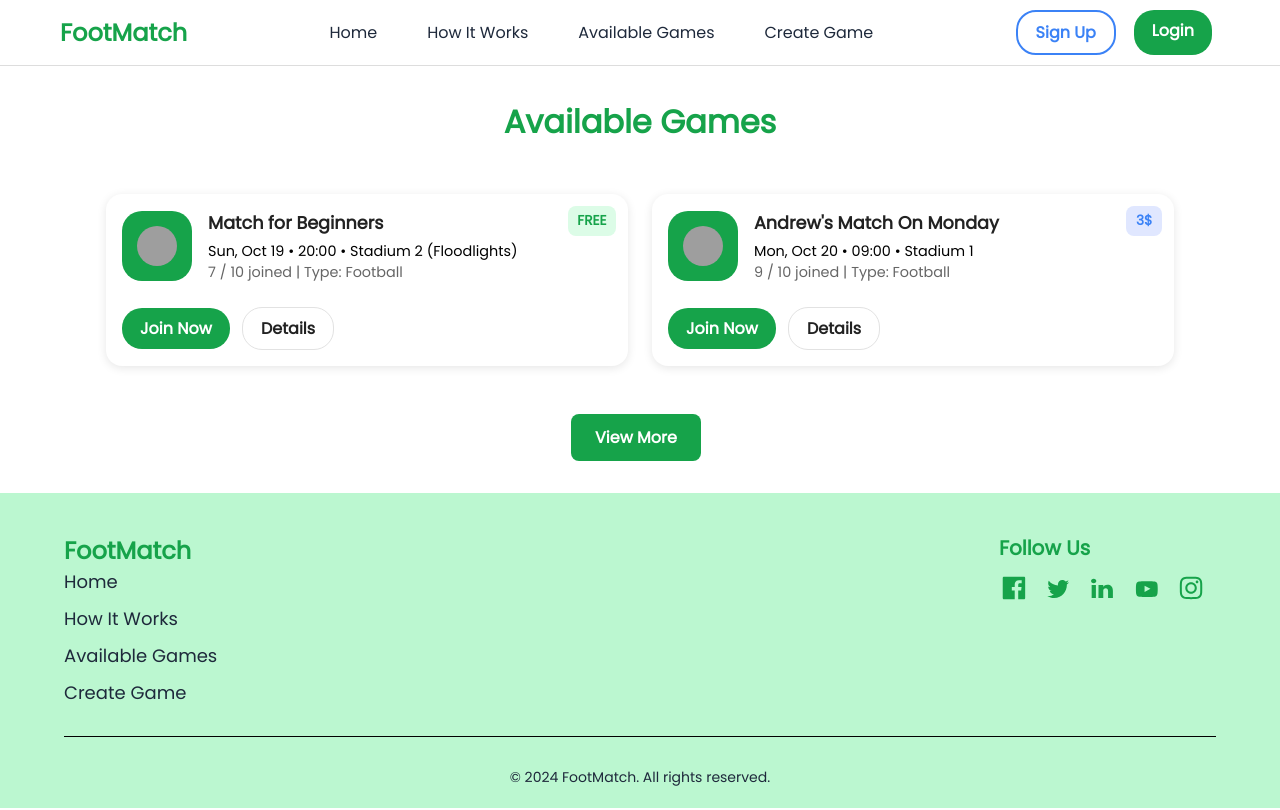
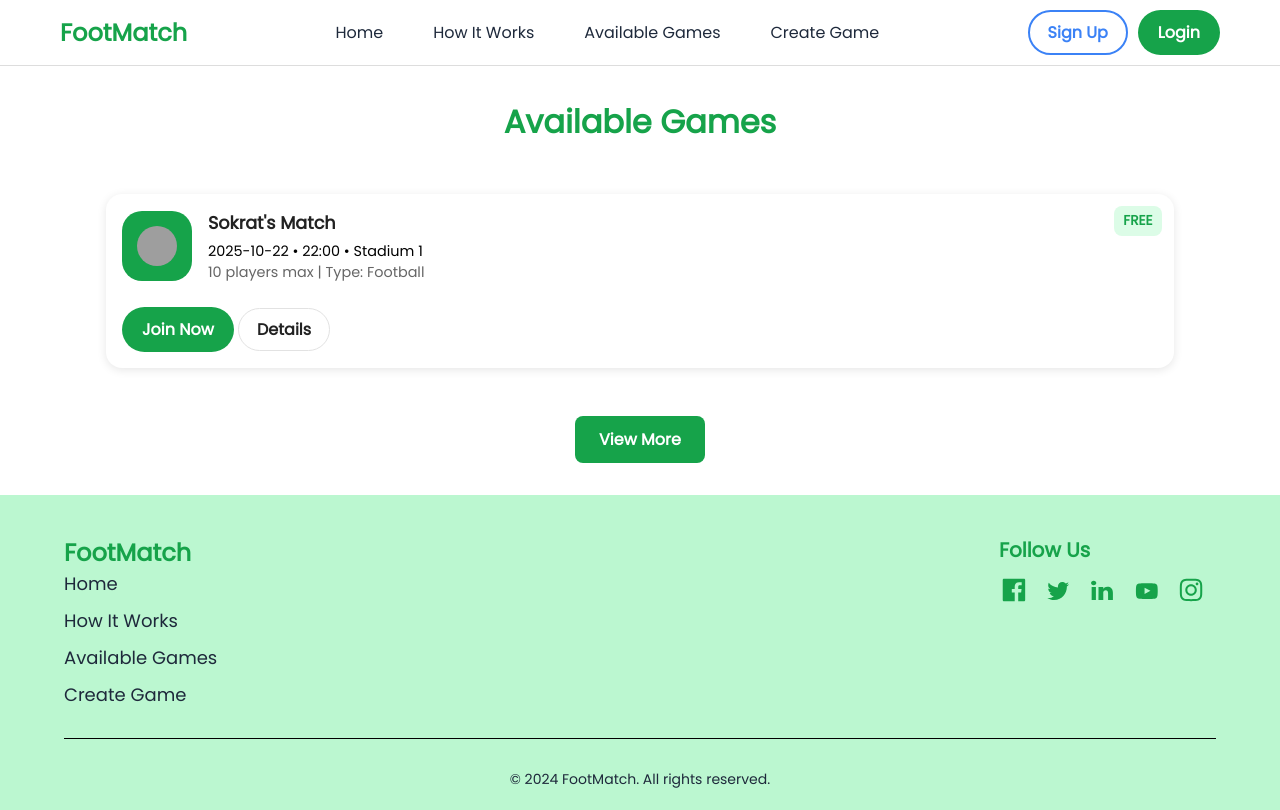
Before and after one commit to woacwoak/FootMatch-website, a Flask app: page /available-games in a window 1280 px wide. Run offline with Flask 3, Linux system fonts and the light colour scheme; grey boxes are pictures that could not be loaded.

Commit message:
added functionality for two pages: creation of games and available games lobby. Now you can create your own match with its characteristics and it will appear on available games page

```diff
--- a/app.py
+++ b/app.py
@@ -23,13 +23,14 @@ class User(db.Model):
 
 class Game(db.Model):
     id = db.Column(db.Integer, primary_key=True)
+    game_name = db.Column(db.String(100), nullable=False)
     date = db.Column(db.String(20), nullable=False)
     time = db.Column(db.String(20), nullable=False)
     location = db.Column(db.String(100), nullable=False)
     sports_type = db.Column(db.String(50), nullable=False)
     player_capacity = db.Column(db.Integer, nullable=False)
     price = db.Column(db.Float, nullable=False)
-    age = db.Column(db.Integer, nullable=False)
+    age = db.Column(db.String(15), nullable=False)
     description = db.Column(db.String(300), nullable=True)
 
 
@@ -107,16 +108,44 @@ def logout():
     session.clear()
     return redirect(url_for("home"))
 
+@app.route("/create-game", methods=["GET", "POST"])
+def create_game():
+    if request.method == "POST":
+        id = request.form.get("id")
+        game_name = request.form.get("game_name")
+        date = request.form.get("date")
+        time = request.form.get("time")
+        location = request.form.get("location")
+        sports_type = request.form.get("sports_type")
+        player_capacity = request.form.get("player_capacity")
+        price = request.form.get("price")
+        age = request.form.get("age")
+        description = request.form.get("description")
+
+        if not game_name or not date or not time or not location or not sports_type or not player_capacity or not price or not age:
+            return render_template("create-game.html", error="Please fill in all required fields.")
+
+        new_game = Game(id=id,
+                        game_name=game_name,
+                        date=date, time=time,
+                        location=location,
+                        sports_type=sports_type,
+                        player_capacity=player_capacity,
+                        price=price,
+                        age=age,
+                        description=description)
+        db.session.add(new_game)
+        db.session.commit()
+        return redirect(url_for("available_games"))
+
+    return render_template("create-game.html")
+
 @app.route("/available-games")
 def available_games():
-    # if "email" not in session:
-    #     return redirect(url_for("login"))
-    return render_template("available-games.html")
+    games = Game.query.all()
+    return render_template("available-games.html", games=games)
 
-@app.route("/create-game")
-def create_game():
 
-    return render_template("create-game.html")
 
 if __name__ == "__main__":
     with app.app_context():
--- a/static/css_folder/available-games.css
+++ b/static/css_folder/available-games.css
@@ -97,13 +97,12 @@ body {
 }
 
 .btn {
+    border: 2px solid transparent;
+    border-radius: 25px;
     padding: 8px 18px;
-    border-radius: 20px;
-    border: none;
+    font-weight: 600;
     cursor: pointer;
-    font-size: 16px;
-    margin-right: 0.5rem;
-    transition: background 0.2s ease;
+    transition: all 0.3s;
 }
 
 .join-btn {
--- a/templates/available-games.html
+++ b/templates/available-games.html
@@ -28,12 +28,13 @@
 
                 <div id="header-right">
                     <div class="btn-spacer">
-                        <a href="{{ url_for('sign_up') }}" class="btn" id="sign-up-btn">
-                            Sign Up
-                        </a>
-                        <a href="{{ url_for('login') }}" class="btn btn-green" id="join-now-btn">
-                            Login
-                        </a>
+                        {% if "email" in session %}
+                            <a href="{{ url_for('dashboard') }}" class="btn" id="sign-up-btn">Dashboard</a>
+                            <a href="{{ url_for('logout') }}" class="btn" id="join-now-btn">Logout</a>
+                        {% else %}
+                            <a href="{{ url_for('sign_up') }}" class="btn" id="sign-up-btn">Sign Up</a>
+                            <a href="{{ url_for('login') }}" class="btn btn-green" id="join-now-btn">Login</a>
+                        {% endif %}
                     </div>
 
                     <div class="hamburger">
@@ -59,57 +60,42 @@
             <h1 class="section-title">Available Games</h1>
 
             <div class="games-container">
-                <!-- Card 1 -->
+                {% if games %}
+                    {% for game in games %}
                     <div class="game-card">
                         <div class="game-card-top">
                             <div class="img-background">
-                            <img src="{{ url_for('static', filename='assets/football-icon.svg') }}" alt="Football Icon">
+                                <img src="{{ url_for('static', filename='assets/football-icon.svg') }}" alt="{{ game.sports_type }} Icon">
                             </div>
                             <div class="game-info">
-                            <h2>Match for Beginners</h2>
-                            <p>Sun, Oct 19 • 20:00 • Stadium 2 (Floodlights)</p>
-                            <p class="info"><span>7 / 10 joined</span> | Type: Football</p>
+                                <h2>{{ game.game_name }}</h2>
+                                <p>{{ game.date }} • {{ game.time }} • {{ game.location }}</p>
+                                <p class="info">
+                                    <span>{{ game.player_capacity }} players max</span> | Type: {{ game.sports_type }}
+                                </p>
                             </div>
                         </div>
                         <div class="game-card-bottom">
-
                             <div class="buttons">
                                 <button class="btn join-btn">Join Now</button>
                                 <button class="btn details-btn">Details</button>
                             </div>
                         </div>
-                    <span class="price-tag free">FREE</span>
+                        <span class="price-tag {% if game.price == 0 %}free{% else %}paid{% endif %}">
+                            {% if game.price == 0 %}FREE{% else %}€{{ game.price }}{% endif %}
+                        </span>
+                    </div>
+                    {% endfor %}
+                {% else %}
+                    <p class="no-games">No games available yet. <a href="{{ url_for('create_game') }}">Create one here</a>.</p>
+                {% endif %}
             </div>
 
-
-                <!-- Card 2 -->
-                 <div class="game-card">
-                    <div class="game-card-top">
-                        <div class="img-background">
-                            <img src="{{ url_for('static', filename='assets/football-icon.svg') }}" alt="Football Icon">
-                        </div>
-                        <div class="game-info">
-                            <h2>Andrew's Match On Monday</h2>
-                            <p>Mon, Oct 20 • 09:00 • Stadium 1</p>
-                            <p class="info"><span>9 / 10 joined</span> | Type: Football</p>
-                        </div>
-                    </div>
-                    <div class="game-card-bottom">
-
-                        <div class="buttons">
-                            <button class="btn join-btn">Join Now</button>
-                            <button class="btn details-btn">Details</button>
-                        </div>
-                    </div>
-                    <span class="price-tag paid">3$</span>
-                </div>
-
-                <!-- Repeat more cards as needed -->
-            </div>
-
+            {% if games %}
             <div class="view-more">
                 <button class="btn view-more-btn">View More</button>
             </div>
+            {% endif %}
         </section>
     </main>
 
--- a/templates/home.html
+++ b/templates/home.html
@@ -104,8 +104,8 @@
             <h2 class="section-title" id="ready-title">Ready to get started?</h2>
             <h3 class="section-subtitle">Join hundreds of athletes connecting through FootMatch now!</h3>
             <div class="btn-spacer">
-                <button class="btn" id="create-account-btn">Create Account</button>
-                <button class="btn" id="explore-lobbies-btn">Explore Lobbies</button>
+                <a href="{{url_for('sign_up')}}" class="btn" id="create-account-btn">Create Account</a>
+                <a href="{{url_for('available_games')}}" class="btn" id="explore-lobbies-btn">Explore Lobbies</a>
             </div>
         </section>
     </main>
```
Also changed, not shown: other parts of static/css_folder/available-games.css (+34 -0 lines), templates/create-game.html (+21 -16 lines), instance/users.db. Lines whose indentation alone changed are shown as unchanged.
